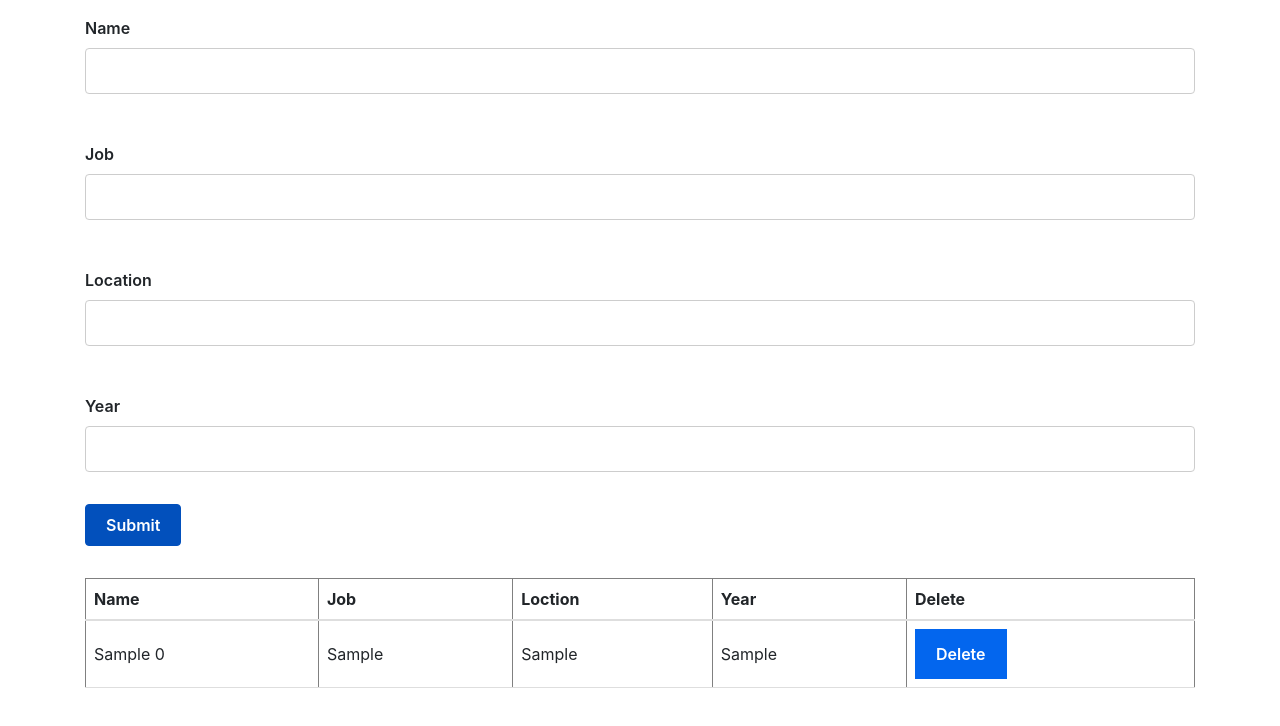
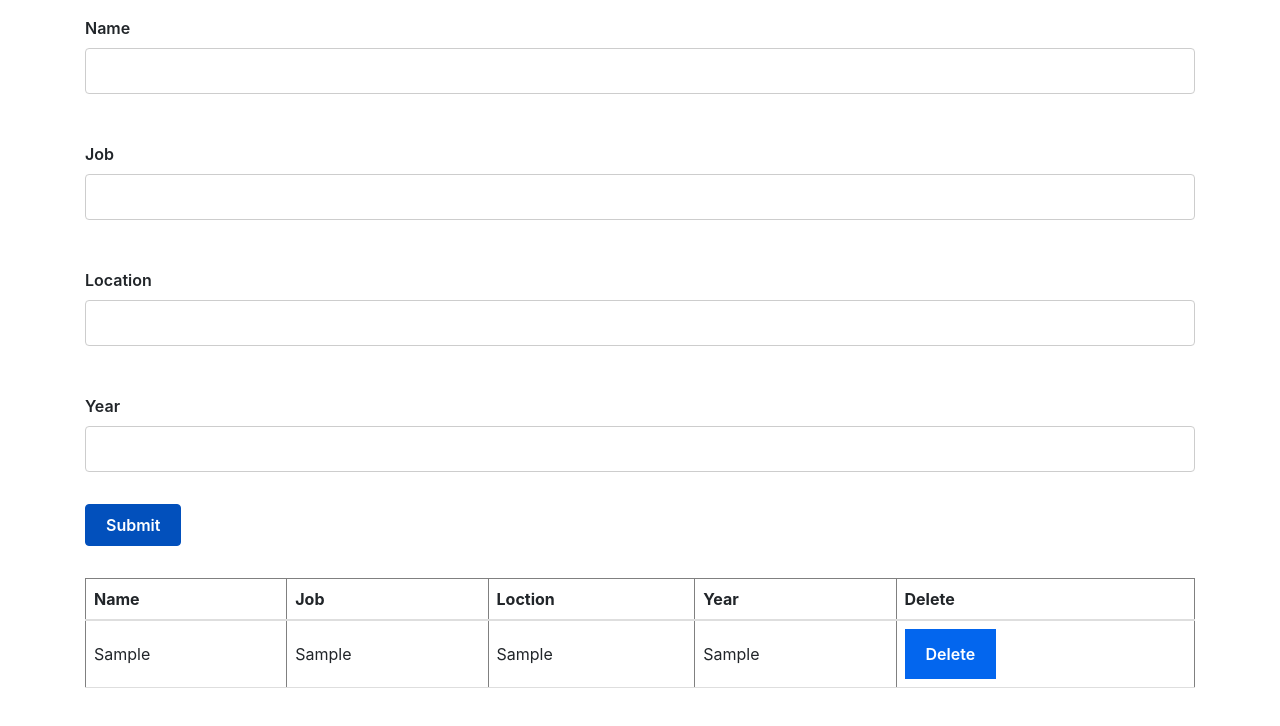
Before and after one commit to aniketbumbc/React-App, a React (Create React App) app: page / in a window 1280 px wide. Both pictures are taken after typing "Sample", "Sample", "Sample", "Sample" into the empty fields and a click on the button "Submit". Shown: the top 726 px of the page. Built offline with nearby package versions, Linux system fonts and the light colour scheme.

Commit message:
app publish

```diff
--- a/src/Table.js
+++ b/src/Table.js
@@ -21,7 +21,7 @@
       const rows = props.chardata.map((row,index)=>{
             return(
                   <tr key ={ index}>
-                        <td>{row.name}  {index}</td>
+                        <td>{row.name}</td>
                         <td>{row.job}</td>
                         <td>{row.city}</td>
                         <td>{row.year}</td>
```
Also changed, not shown: package.json (+7 -1 lines), 1 other file (tests, documents, lock files or other folders).
